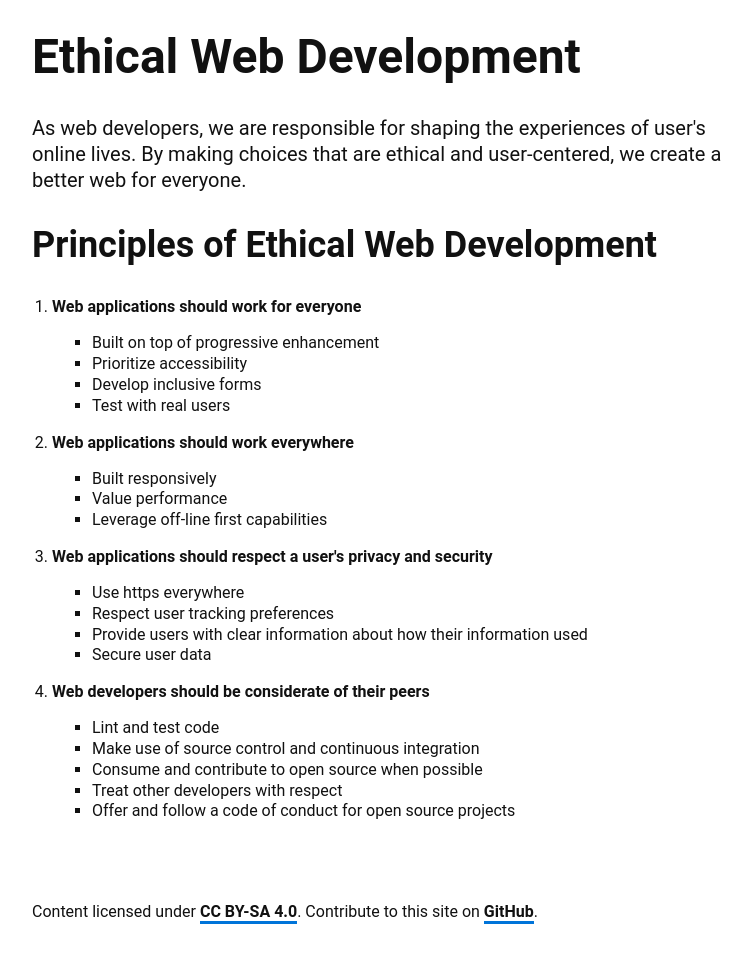
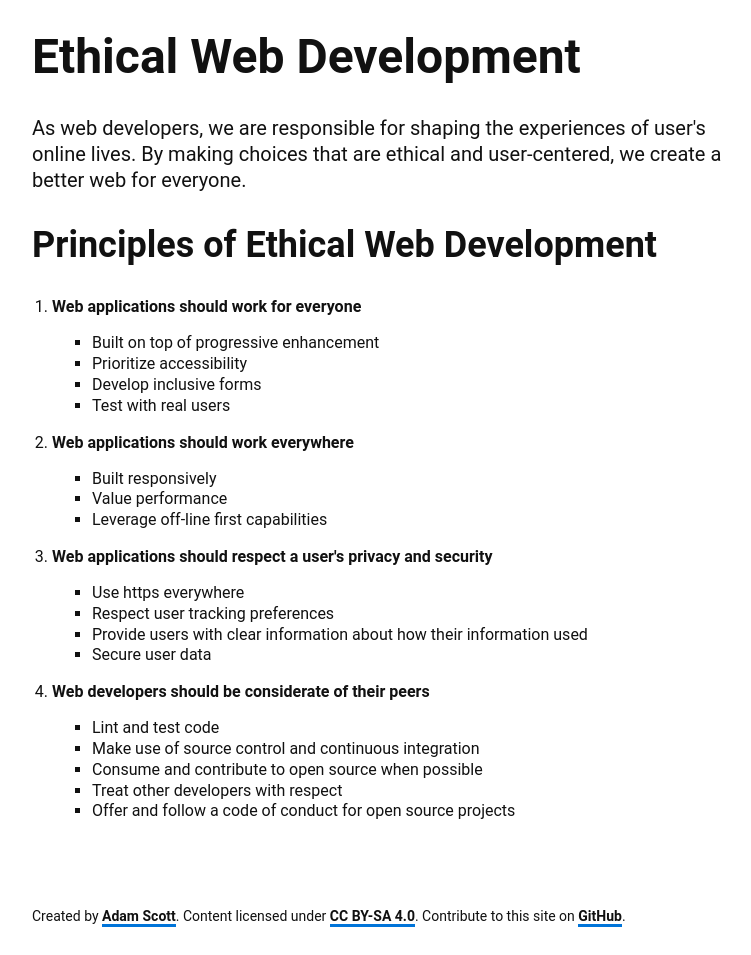
Before and after one commit to ascott1/ethicalweb.org, a Jekyll site: the page built from index.html, in a window 1280 px wide. Shown: the whole page, without its empty margins (248-999 px from the left). Built offline with Jekyll 4.4.1, drawn with Linux system fonts in a browser that asks for light colours.

Commit message:
add non obtrusive twitter link in footer

```diff
--- a/_css/_custom.css
+++ b/_css/_custom.css
@@ -25,6 +25,10 @@
   list-style: square;
 }
 
+.site-footer {
+  font-size: 0.875em;
+  line-height: 1.5;
+}
 
 
 /* Medium and Up - Targets everything larger than mobile
--- a/_includes/footer.html
+++ b/_includes/footer.html
@@ -1,5 +1,5 @@
 <footer class="site-footer">
   <div class="wrapper">
-    Content licensed under <a href="https://creativecommons.org/licenses/by-sa/4.0/">CC BY-SA 4.0</a>. Contribute to this site on <a href="https://github.com/ascott1/ethicalweb.org">GitHub</a>.
+    <p>Created by <a href="https://twitter.com/adamdscott">Adam Scott</a>. Content licensed under <a href="https://creativecommons.org/licenses/by-sa/4.0/">CC BY-SA 4.0</a>. Contribute to this site on <a href="https://github.com/ascott1/ethicalweb.org">GitHub</a>.</p>
   </div>
 </footer>
--- a/css/style.css
+++ b/css/style.css
@@ -637,6 +637,11 @@ body {
   list-style: square;
 }
 
+.site-footer {
+  font-size: 0.875em;
+  line-height: 1.5;
+}
+
 /* Medium and Up - Targets everything larger than mobile
    ========================================================================== */
 
```
